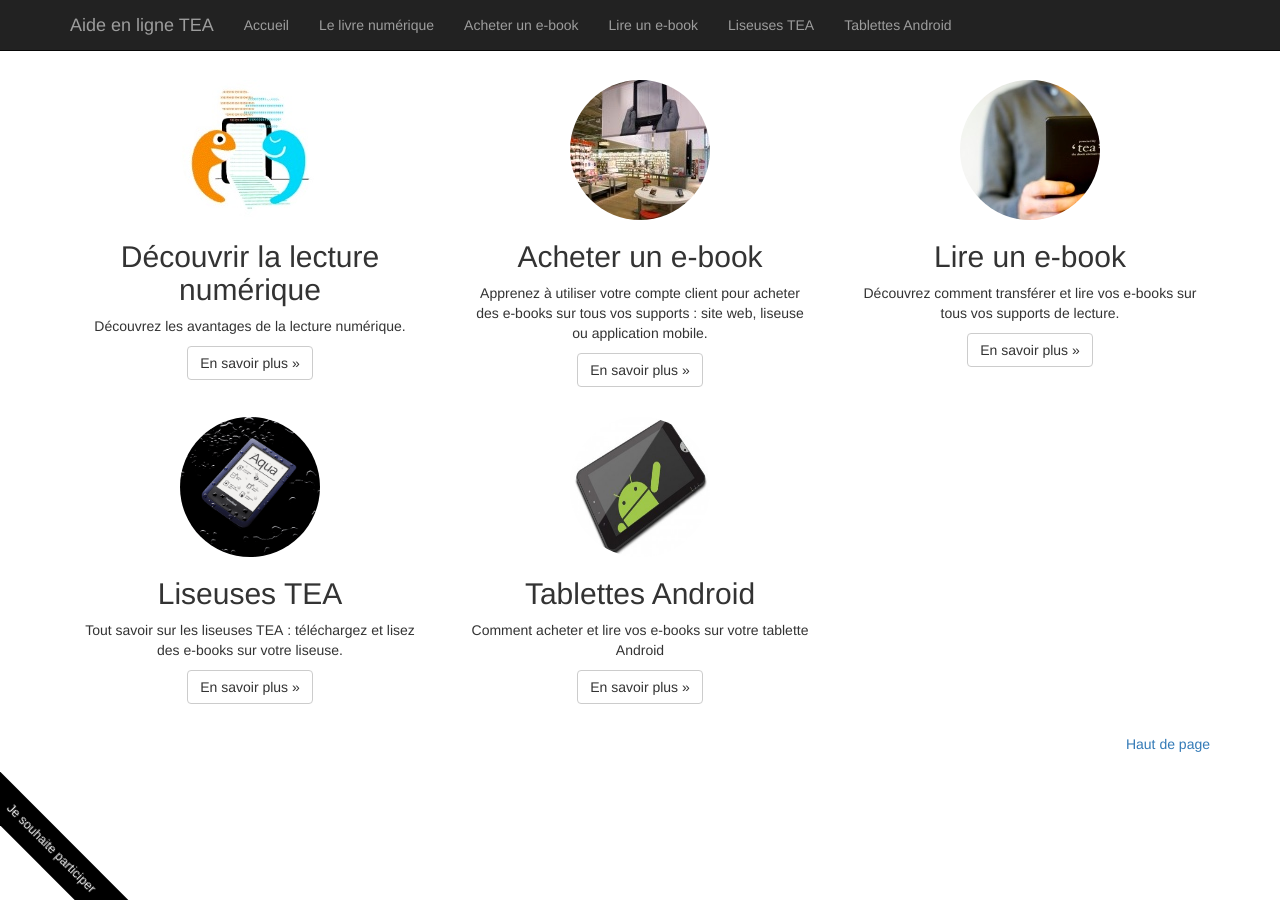
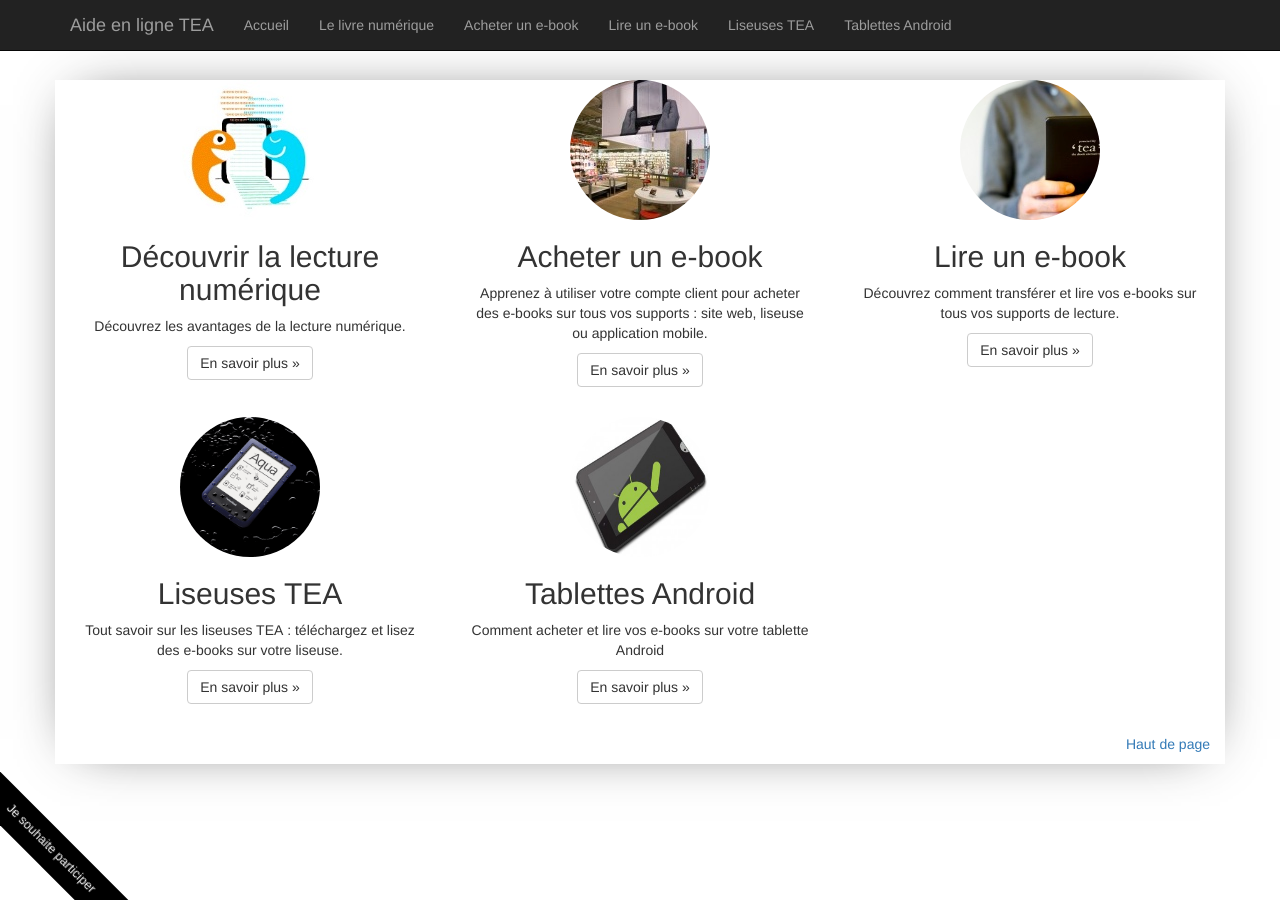
Before and after one commit to TEA-ebook/help-center, a Jekyll site: the page built from index.html, in a window 1280 px wide. Built offline with Jekyll 4.4.1, drawn with Linux system fonts in a browser that asks for light colours; nearby versions of some CDN libraries; Markdown is read by kramdown in place of the engine named in the settings.

Commit message:
Add: box shadow to the pages main content

```diff
--- a/css/page.css
+++ b/css/page.css
@@ -1,3 +1,7 @@
+.container.marketing {
+  box-shadow: 0 0 55px -25px;
+}
+
 article.page p {
   font-size: 120%;
 }
```
